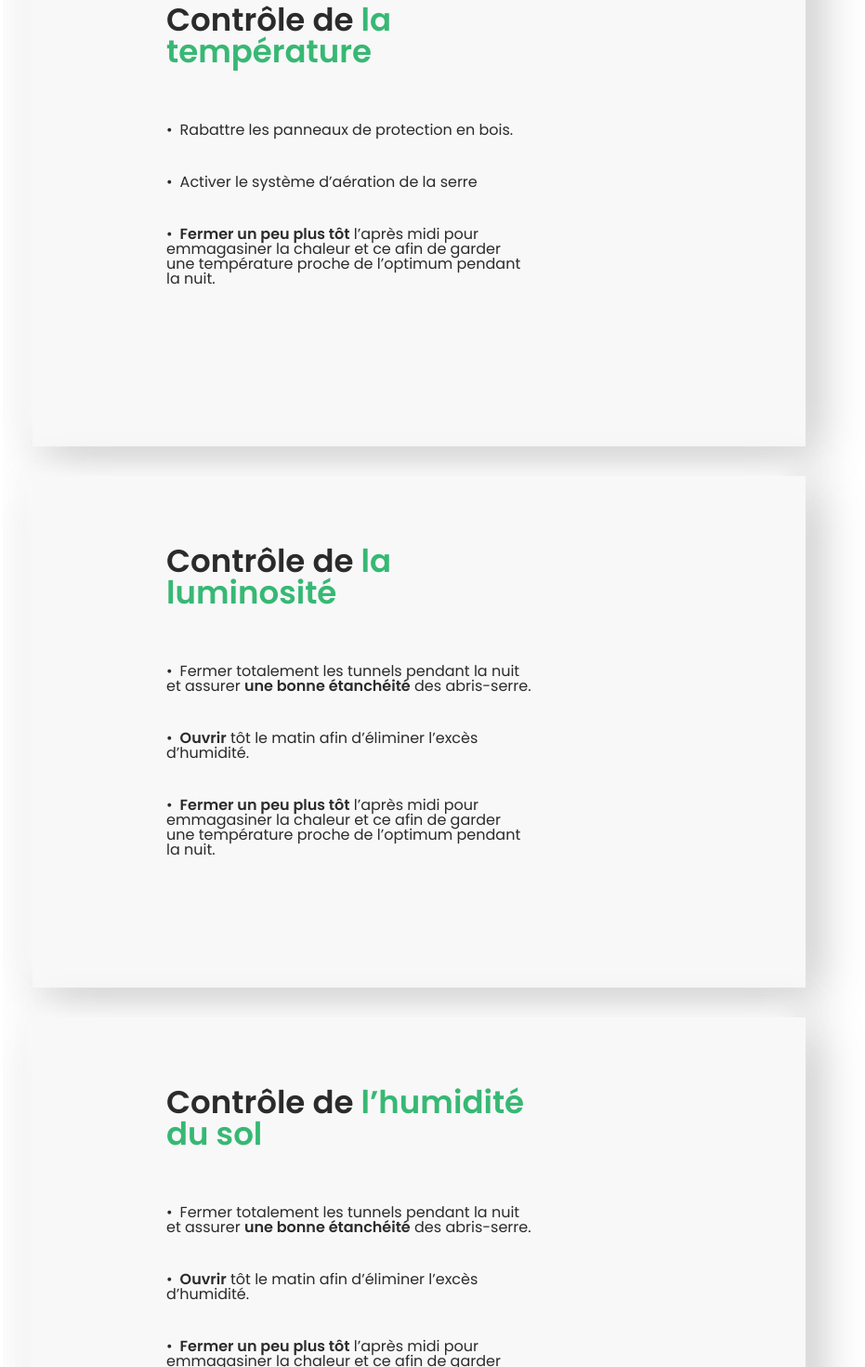
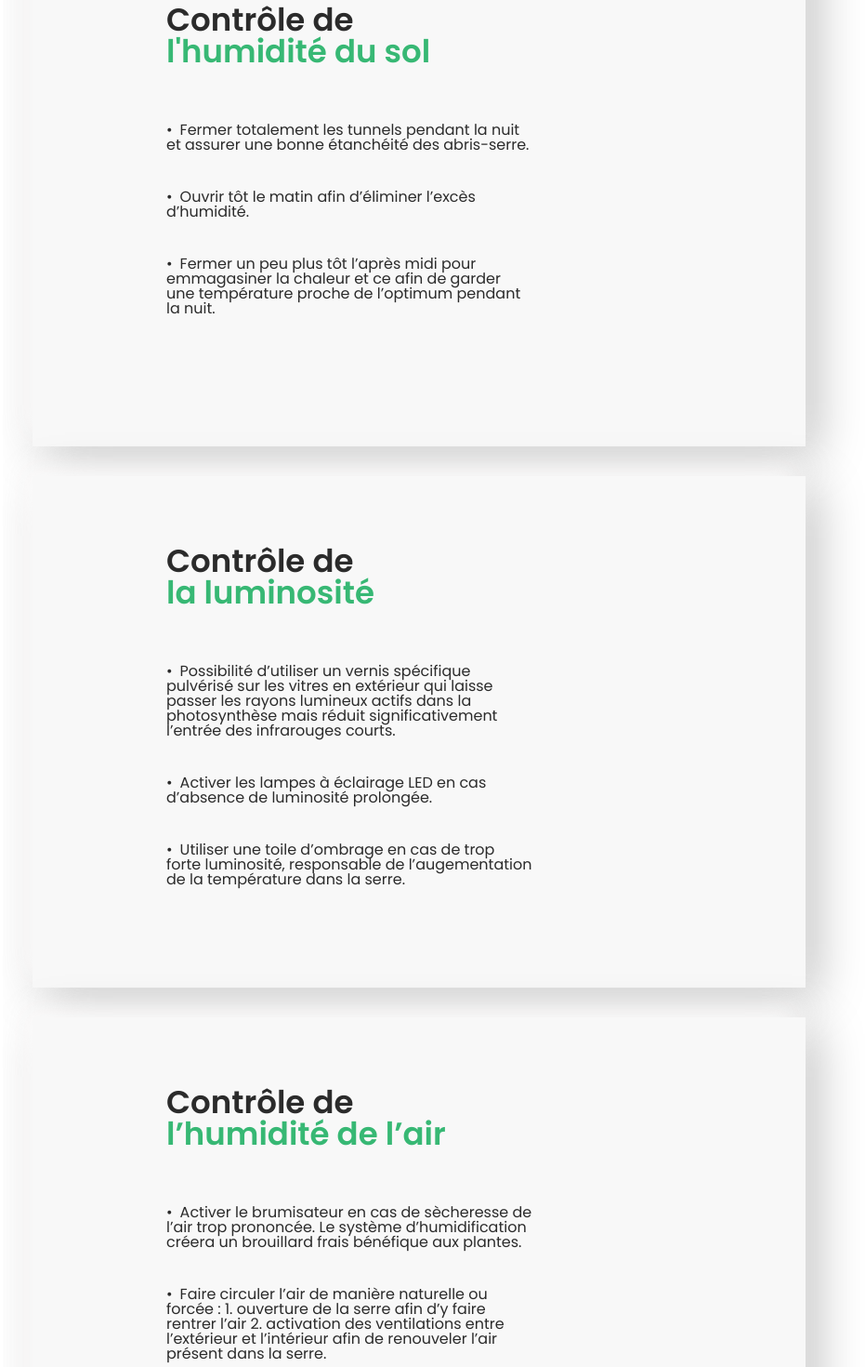
Before and after one commit to FRobaglia/iot-project, a React (Create React App) app: page /aide in a window 1280 px wide. Shown: the part 820-2290 px from the top of the page at 93% size, without its empty margins (255-1186 px from the left). Built offline with nearby package versions, Linux system fonts and the light colour scheme.

Commit message:
feat: update help content

```diff
--- a/src/cardsData.js
+++ b/src/cardsData.js
@@ -26,12 +26,12 @@ const cardsStaticData = [
     article: {
       title: {
         firstContent: "Contrôle de",
-        secondContent: "l’hygrométrie"
+        secondContent: "la température"
       },
       content: [
-        "Fermer totalement les tunnels pendant la nuit et assurer <strong>une bonne étanchéité</strong> des abris-serre.",
-        "<strong>Ouvrir</strong> tôt le matin afin d’éliminer l’excès d’humidité.",
-        "<strong>Fermer un peu plus tôt</strong> l’après midi pour emmagasiner la chaleur et ce afin de garder une température proche de l’optimum pendant la nuit."
+        "Rabattre les panneaux de protection en bois autour de la serre en cas de fort ensoleillement afin de protéger la serre d’une hausse des température.",
+        "Activer le système d’aération de la serre, aussi efficace pour le contrôle de l’humidité au sein de celle-ci.",
+        "Activer les lampes à éclairage LED qui participent à l’augmentation de la température en cas de forte baisse de celle-ci."
       ]
     }
   },
@@ -47,12 +47,12 @@ const cardsStaticData = [
     article: {
       title: {
         firstContent: "Contrôle de",
-        secondContent: "la température"
+        secondContent: "l'humidité du sol"
       },
       content: [
-        "Rabattre les panneaux de protection en bois.",
-        "Activer le système d’aération de la serre",
-        "<strong>Fermer un peu plus tôt</strong> l’après midi pour emmagasiner la chaleur et ce afin de garder une température proche de l’optimum pendant la nuit."
+        "Fermer totalement les tunnels pendant la nuit et assurer une bonne étanchéité des abris-serre.",
+        "Ouvrir tôt le matin afin d’éliminer l’excès d’humidité.",
+        "Fermer un peu plus tôt l’après midi pour emmagasiner la chaleur et ce afin de garder une température proche de l’optimum pendant la nuit."
       ]
     }
   },
@@ -71,9 +71,9 @@ const cardsStaticData = [
         secondContent: "la luminosité"
       },
       content: [
-        "Fermer totalement les tunnels pendant la nuit et assurer <strong>une bonne étanchéité</strong> des abris-serre.",
-        "<strong>Ouvrir</strong> tôt le matin afin d’éliminer l’excès d’humidité.",
-        "<strong>Fermer un peu plus tôt</strong> l’après midi pour emmagasiner la chaleur et ce afin de garder une température proche de l’optimum pendant la nuit."
+        "Possibilité d’utiliser un vernis spécifique pulvérisé sur les vitres en extérieur qui laisse passer les rayons lumineux actifs dans la photosynthèse mais réduit significativement l’entrée des infrarouges courts.",
+        "Activer les lampes à éclairage LED en cas d’absence de luminosité prolongée.",
+        "Utiliser une toile d’ombrage en cas de trop forte luminosité, responsable de l’augementation de la température dans la serre. "
       ]
     }
   },
@@ -89,12 +89,11 @@ const cardsStaticData = [
     article: {
       title: {
         firstContent: "Contrôle de",
-        secondContent: "l’humidité du sol"
+        secondContent: "l’humidité de l’air"
       },
       content: [
-        "Fermer totalement les tunnels pendant la nuit et assurer <strong>une bonne étanchéité</strong> des abris-serre.",
-        "<strong>Ouvrir</strong> tôt le matin afin d’éliminer l’excès d’humidité.",
-        "<strong>Fermer un peu plus tôt</strong> l’après midi pour emmagasiner la chaleur et ce afin de garder une température proche de l’optimum pendant la nuit."
+        "Activer le brumisateur en cas de sècheresse de l’air trop prononcée. Le système d’humidification créera un brouillard frais bénéfique aux plantes.",
+        "Faire circuler l’air de manière naturelle ou forcée : 1. ouverture de la serre afin d’y faire rentrer l’air 2. activation des ventilations entre l’extérieur et l’intérieur afin de renouveler l’air présent dans la serre."
       ]
     }
   },
--- a/src/components/helpSection/HelpTitle.jsx
+++ b/src/components/helpSection/HelpTitle.jsx
@@ -2,7 +2,7 @@ const HelpTitle = ({ title }) =>  {
 
   return (
     <h2 className="helpSection__title">
-      { title.firstContent } <span className="colored">{ title.secondContent }</span>
+      { title.firstContent }<br/><span className="colored">{ title.secondContent }</span>
     </h2>
   );
 }
```
